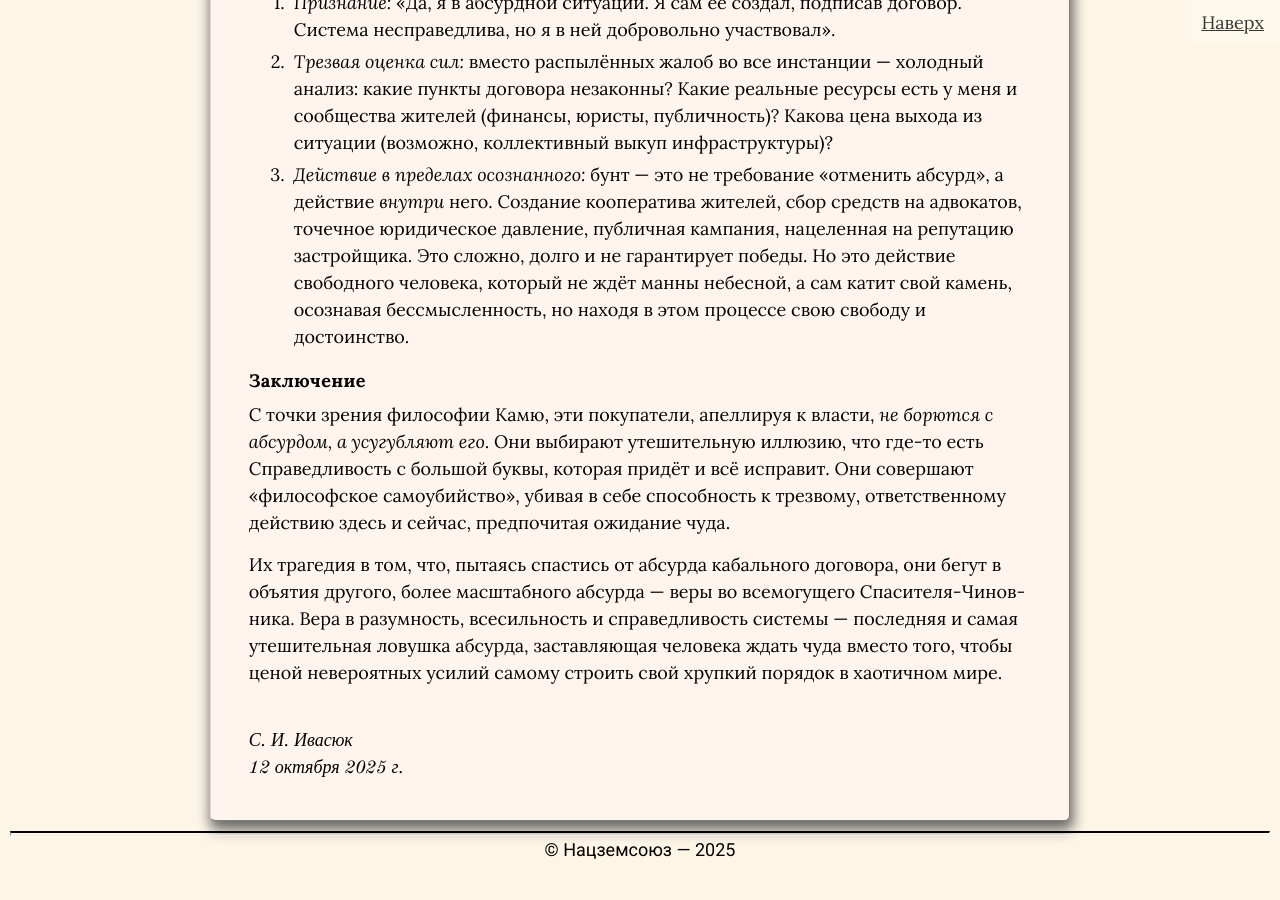
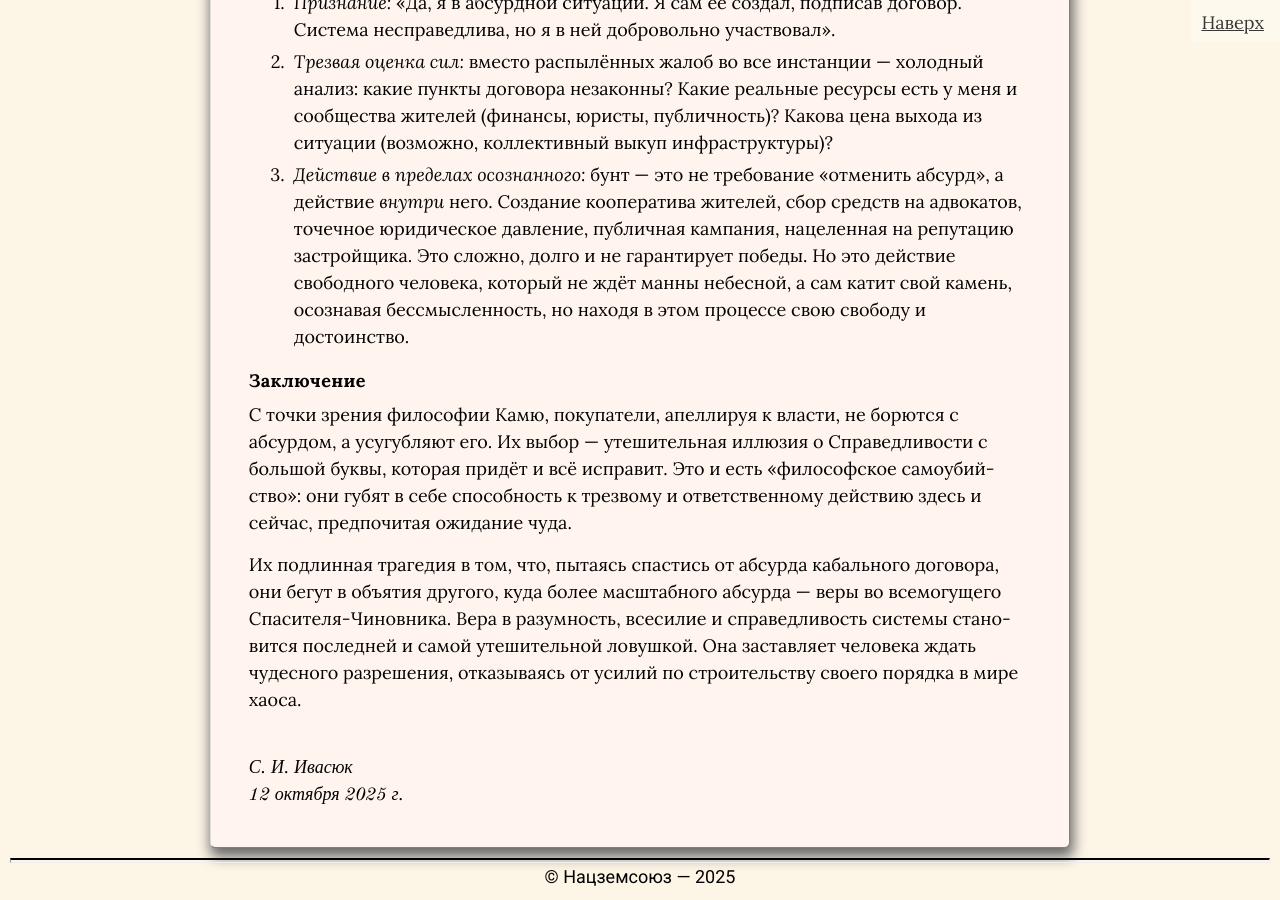
Before and after one commit to SergSi/land-use-art, a Jekyll site: the page built from _posts/2025-10-12-train.md, in a window 1280 px wide and 900 px high, scrolled down 2883 px. Built offline with Jekyll 4.4.1, drawn with Linux system fonts in a browser that asks for light colours; some web fonts are replaced; before the commit the page ends 3756 px from its top, so only the background shows below that.

Commit message:
Update 2025-10-12-train.md

```diff
--- a/_posts/2025-10-12-train.md
+++ b/_posts/2025-10-12-train.md
@@ -54,6 +54,6 @@ class: mind
 
 #### Заключение
 
-С точки зрения философии Камю, эти покупатели, апеллируя к власти, *не борются с абсурдом, а усугубляют его*. Они выбирают утешительную иллюзию, что где-то есть Справедливость с большой буквы, которая придёт и всё исправит. Они совершают «философское самоубийство», убивая в себе способность к трезвому, ответственному действию здесь и сейчас, предпочитая ожидание чуда.
+С точки зрения философии Камю, покупатели, апеллируя к власти, не борются с абсурдом, а усугубляют его. Их выбор — утешительная иллюзия о Справедливости с большой буквы, которая придёт и всё исправит. Это и есть «философское самоубийство»: они губят в себе способность к трезвому и ответственному действию здесь и сейчас, предпочитая ожидание чуда.
 
-Их трагедия в том, что, пытаясь спастись от абсурда кабального договора, они бегут в объятия другого, более масштабного абсурда — веры во всемогущего Спасителя-Чиновника. Вера в разумность, всесильность и справедливость системы — последняя и самая утешительная ловушка абсурда, заставляющая человека ждать чуда вместо того, чтобы ценой невероятных усилий самому строить свой хрупкий порядок в хаотичном мире.
+Их подлинная трагедия в том, что, пытаясь спастись от абсурда кабального договора, они бегут в объятия другого, куда более масштабного абсурда — веры во всемогущего Спасителя-Чиновника. Вера в разумность, всесилие и справедливость системы становится последней и самой утешительной ловушкой. Она заставляет человека ждать чудесного разрешения, отказываясь от усилий по строительству своего порядка в мире хаоса.
```
